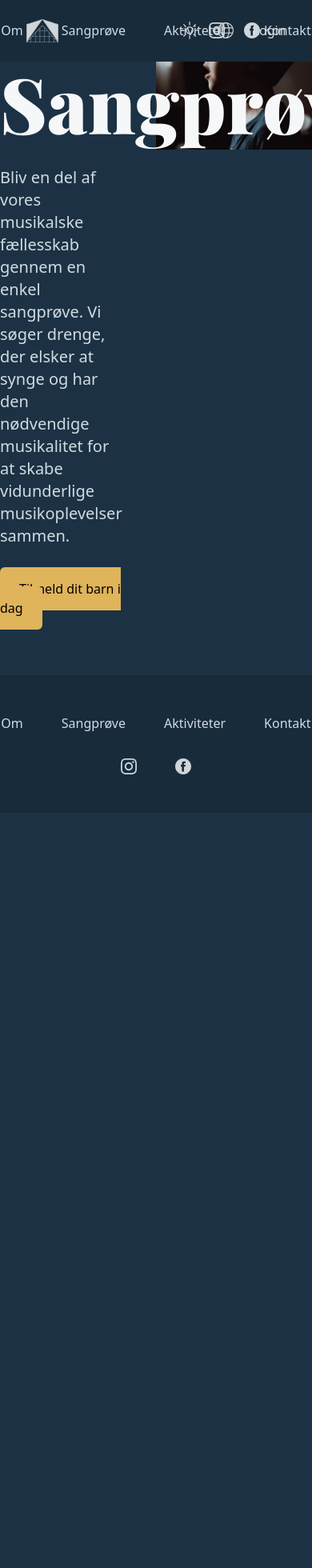
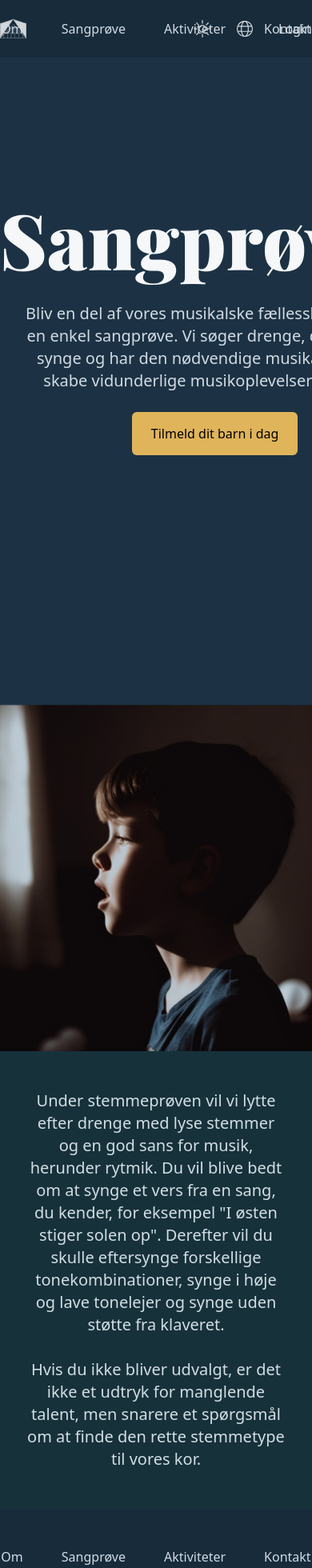
Before and after one commit to Zvezke/TDK, a Next.js app: page /sangproeven in a window 390 px wide. Shown: the top 1960 px of the page at 80% size. Before the commit the page ends 1016 px from the top, so only its background shows below. Built offline with nearby package versions, Linux system fonts and the light colour scheme.

Commit message:
Building Sangproeven

```diff
--- /dev/null
+++ b/app/aktiviteter/layout.tsx
@@ -0,0 +1,12 @@
+export default function AktiviteterLayout({
+  children, // will be a page or nested layout
+}: {
+  children: React.ReactNode;
+}) {
+  return (
+    <>
+      {/* Include shared UI here e.g. a header or sidebar */}
+      {children}
+    </>
+  );
+}
--- /dev/null
+++ b/app/aktiviteter/page.tsx
@@ -0,0 +1,11 @@
+const Page = () => {
+  return (
+    <main className="flex justify-center items-center bg-tdk-blue-400 dark:bg-tdk-blue-700 min-h-screen">
+      <h2 className=" text-9xl text-tdk-blue-200 font-playfair font-bold">
+        Kommer snart
+      </h2>
+    </main>
+  );
+};
+
+export default Page;
--- a/app/components/navbar.tsx
+++ b/app/components/navbar.tsx
@@ -3,10 +3,10 @@ import Link from "next/link";
 
 const Navbar = () => {
   return (
-    <nav className="grid items-center justify-center grid-cols-12 text-tdk-blue-400 py-6">
+    <nav className="grid items-center justify-center grid-cols-12 text-tdk-blue-400 py-6 mx-auto 2xl:max-w-screen-xl">
       {/* Fix logo */}
       {/* Logo */}
-      <Link className="col-start-2 col-end-4 self-center" href="/">
+      <Link className="" href="/">
         <Image src="/images/church.svg" alt="Logo" width={40} height={40} />
       </Link>
       {/* Navigation */}
@@ -25,8 +25,8 @@ const Navbar = () => {
         </li>
       </ul>
       {/* Social icons */}
-      <div className="flex gap-12 col-start-9 col-end-11 justify-center">
-        <div className="flex items-center gap-6">
+      <div className="flex col-start-10 col-end-11 justify-center">
+        <div className="flex gap-8 items-center">
           <Link href="https://www.instagram.com/treenighedskirkens_drengekor/">
             <Image
               src="/images/InstagramIcon.svg"
@@ -47,7 +47,7 @@ const Navbar = () => {
       </div>
 
       {/* Dark mode, language, login */}
-      <div className="flex gap-6 items-center justify-end">
+      <div className="flex gap-8 justify-end col-start-11 col-end-13">
         <Image
           src="/images/lightMode.svg"
           alt="Icon for light mode"
--- a/app/layout.tsx
+++ b/app/layout.tsx
@@ -28,7 +28,8 @@ export default function RootLayout({
   return (
     <html className="dark" lang="da">
       <body
-        className={`${roboto.variable} ${playfair.variable} bg-tdk-blue-400 dark:bg-tdk-blue-700 container`}
+        className={`${roboto.variable} ${playfair.variable}`}
+        // className={`${roboto.variable} ${playfair.variable} bg-tdk-blue-400 dark:bg-tdk-blue-700 container`}
       >
         {/* <div className="container"> */}
         <Header />
--- a/app/sangproeven/page.tsx
+++ b/app/sangproeven/page.tsx
@@ -3,17 +3,20 @@ import Link from "next/link";
 
 const Page = () => {
   return (
-    <div className="grid grid-cols-2 mx-auto 2xl:max-w-screen-xl">
-      <div className="flex flex-col justify-center col-start-1 col-end-2 min-h-screen ">
-        <h2 className="mt-12 font-playfair text-8xl font-black pb-8 dark:text-tdk-blue-200">
+    <>
+      {/* 1. sektion - Sangprøven */}
+      <div className="bg-tdk-blue-700 relative -z-20">
+        <section className="grid lg:grid-cols-2 mx-auto xl:max-w-screen-xl">
+          <div className="flex flex-col justify-center min-h-screen -z-20 text-center order-1 container lg:col-start-1 lg:col-end-2 lg:text-left">
+            <h2 className="font-playfair text-8xl font-black pb-8 lg:mt-12 dark:text-tdk-blue-200">
               Sangprøven
             </h2>
-        <p className="pr-12 text-xl dark:text-tdk-blue-400">
-          Bliv en del af vores musikalske fællesskab gennem en enkel sangprøve.
-          Vi søger drenge, der elsker at synge og har den nødvendige musikalitet
-          for at skabe vidunderlige musikoplevelser sammen.
+            <p className="text-xl px-8 max-w-prose lg:pr-12 lg:px-0 dark:text-tdk-blue-400">
+              Bliv en del af vores musikalske fællesskab gennem en enkel
+              sangprøve. Vi søger drenge, der elsker at synge og har den
+              nødvendige musikalitet for at skabe vidunderlige musikoplevelser
+              sammen.
             </p>
-
             <div className="my-10">
               <Link
                 className="py-4 px-6 rounded-md dark:bg-tdk-yellow-400"
@@ -22,17 +25,50 @@ const Page = () => {
                 Tilmeld dit barn i dag
               </Link>
             </div>
-        {/* <div className="">
-        </div> */}
           </div>
           <Image
-        className="col-start-2 col-end-3 absolute right-0 -top-12 -z-10 w-1/2"
+            // Fix billedet
+            className="order-2 w-screen lg:col-start-2 lg:col-end-3 lg:absolute lg:right-0 lg:-top-12 lg:-z-10 lg:w-1/2"
             src="/images/sangproeven/boySinging.png"
             alt="Boy singing"
             width={400}
             height={400}
           />
+        </section>
       </div>
+      {/* 2. sektion - Under stemmeprøven ... */}
+      <section className="py-12 px-8 text-xl col-start-1 col-end-3 dark:bg-tdk-green-700 text-tdk-green-400">
+        <p className="mx-auto max-w-prose text-center">
+          Under stemmeprøven vil vi lytte efter drenge med lyse stemmer og en
+          god sans for musik, herunder rytmik. Du vil blive bedt om at synge et
+          vers fra en sang, du kender, for eksempel "I østen stiger solen op".
+          Derefter vil du skulle eftersynge forskellige tonekombinationer, synge
+          i høje og lave tonelejer og synge uden støtte fra klaveret.
+        </p>
+        <br />
+        <p className="mx-auto max-w-prose text-center">
+          Hvis du ikke bliver udvalgt, er det ikke et udtryk for manglende
+          talent, men snarere et spørgsmål om at finde den rette stemmetype til
+          vores kor.
+        </p>
+      </section>
+      {/* 3. sektion - Alderstrin og forskolen */}
+      {/* <section className="py-12 text-xl dark:bg-tdk-green-700 text-tdk-green-400">
+        <p className="mx-auto max-w-prose text-center">
+          Vi har brug for drenge, der er mellem 8 og 12 år, og som har lyst til
+          at synge i et kor. Det er vigtigt, at du har lyst til at synge og
+          gerne vil øve dig. Det er også vigtigt, at du har lyst til at deltage
+          i en række koncerter og arrangementer.
+        </p>
+        <br />
+        <p className="mx-auto max-w-prose text-center">
+          Vi har brug for drenge, der er mellem 8 og 12 år, og som har lyst til
+          at synge i et kor. Det er vigtigt, at du har lyst til at synge og
+          gerne vil øve dig. Det er også vigtigt, at du har lyst til at deltage
+          i en række koncerter og arrangementer.
+        </p>
+      </section> */}
+    </>
   );
 };
 
```
Lines whose indentation alone changed are shown as unchanged.
